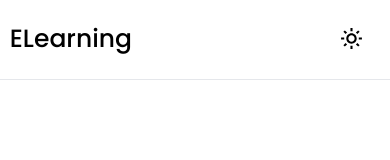
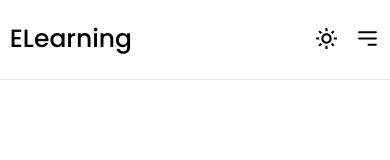
Before and after one commit to mohamed66786/MERN-Learning-Management-System, a Next.js app in the folder frontend/: page / in a window 390 px wide. Shown: the top 160 px of the page. Built offline with nearby package versions, Linux system fonts and the light colour scheme.

Commit message:
add new features

```diff
--- a/frontend/app/components/Header.tsx
+++ b/frontend/app/components/Header.tsx
@@ -2,8 +2,8 @@
 import Link from "next/link";
 import React, { FC, useState } from "react";
 import NavItems from "../utils/NavItems";
-import {ThemeSwitcher} from "../utils/ThemeSwitcher";
-
+import { ThemeSwitcher } from "../utils/ThemeSwitcher";
+import { HiOutlineMenuAlt3 } from "react-icons/hi";
 type Props = {
   open: boolean;
   setOpen: (open: boolean) => void;
@@ -12,7 +12,7 @@ type Props = {
 
 const Header: FC<Props> = (props) => {
   const [active, setActive] = useState(false);
-  const [openSidebar, setOpenSidebar] = useState(0);
+  const [openSidebar, setOpenSidebar] = useState(false);
   if (typeof window !== "undefined") {
     window.addEventListener("scroll", () => {
       if (window.scrollY > 85) {
@@ -44,8 +44,16 @@ const Header: FC<Props> = (props) => {
               </Link>
             </div>
             <div className="flex items-center">
-            <NavItems activeItem={props.activeItem} isMobile={false}/>
-            <ThemeSwitcher/>
+              <NavItems activeItem={props.activeItem} isMobile={false} />
+              <ThemeSwitcher />
+              {/* only for mobile */}
+              <div className="800px:hidden">
+                <HiOutlineMenuAlt3
+                  size={25}
+                  className="cursor-pointer dark:text-white text-black"
+                  onClick={() => setOpenSidebar(true)}
+                />
+              </div>
             </div>
           </div>
         </div>
--- a/frontend/package.json
+++ b/frontend/package.json
@@ -23,7 +23,7 @@
     "eslint": "^8",
     "eslint-config-next": "14.1.3",
     "postcss": "^8",
-    "tailwindcss": "^3.3.0",
+    "tailwindcss": "^3.4.3",
     "typescript": "^5"
   }
 }
--- a/frontend/tailwind.config.ts
+++ b/frontend/tailwind.config.ts
@@ -11,7 +11,7 @@ const config: Config = {
     extend: {
       fontFamily: {
         Poppins: ["var(--font-Poppins)"],
-        Josefin: ["var(--font-Josefin)"],
+        Josefina: ["var(--font-Josefina)"],
       },
       backgroundImage: {
         "gradient-radial": "radial-gradient(var(--tw-gradient-stops))",
```
Also changed, not shown: 1 other file (tests, documents, lock files or other folders).
